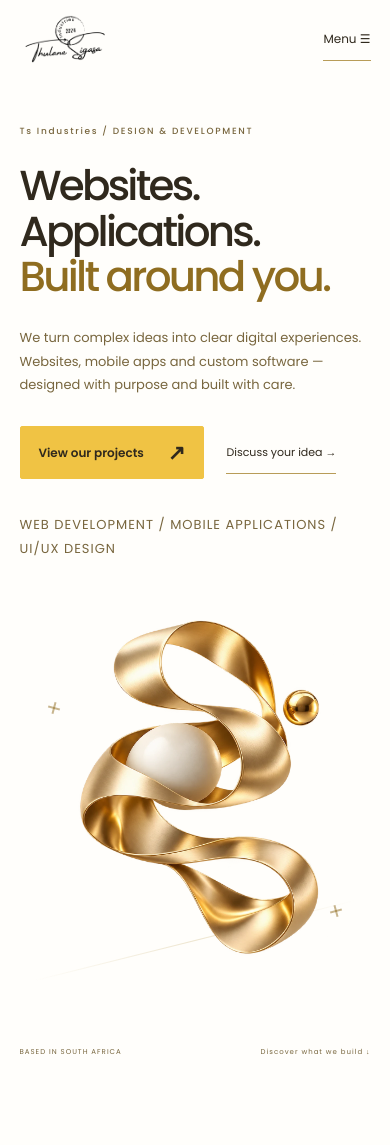
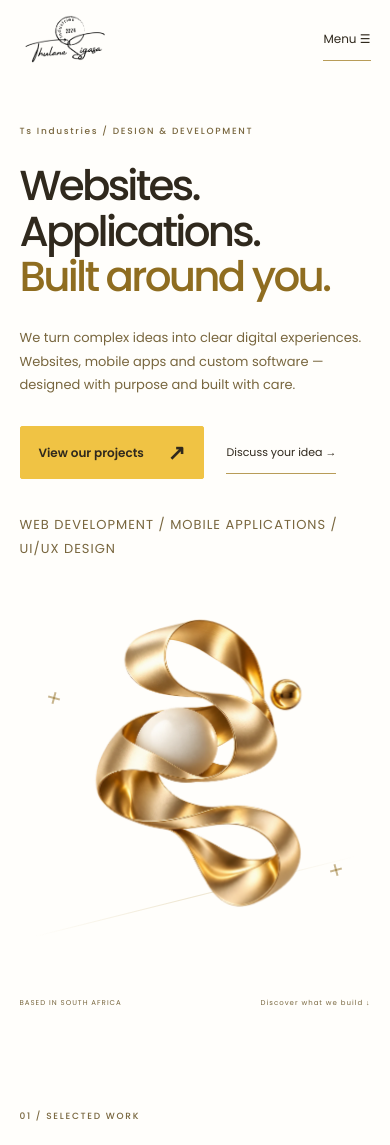
Before and after one commit to thulanesigasa/portfolio, a Next.js app: page / in a window 390 px wide. Shown: the top 1145 px of the page. Built offline with nearby package versions, Linux system fonts and the light colour scheme.

Commit message:
Reduce decorative hero sculpture size (#119)

```diff
--- a/src/app/studio.css
+++ b/src/app/studio.css
@@ -2012,10 +2012,10 @@ main :is(a, button, input, select, textarea, summary):focus-visible {
   position: relative;
   z-index: 1;
   display: block;
-  width: 112%;
+  width: 96%;
   max-width: none;
   height: auto;
-  margin-left: -6%;
+  margin-left: 2%;
   object-fit: contain;
   animation: ribbon-float 9s ease-in-out infinite;
   user-select: none;
@@ -2082,8 +2082,8 @@ main :is(a, button, input, select, textarea, summary):focus-visible {
     padding: 0;
   }
   .decorative-hero .decorative-ribbon {
-    width: 100%;
-    margin-left: 0;
+    width: 86%;
+    margin-left: 7%;
   }
   .spark-one {
     left: 8%;
```
